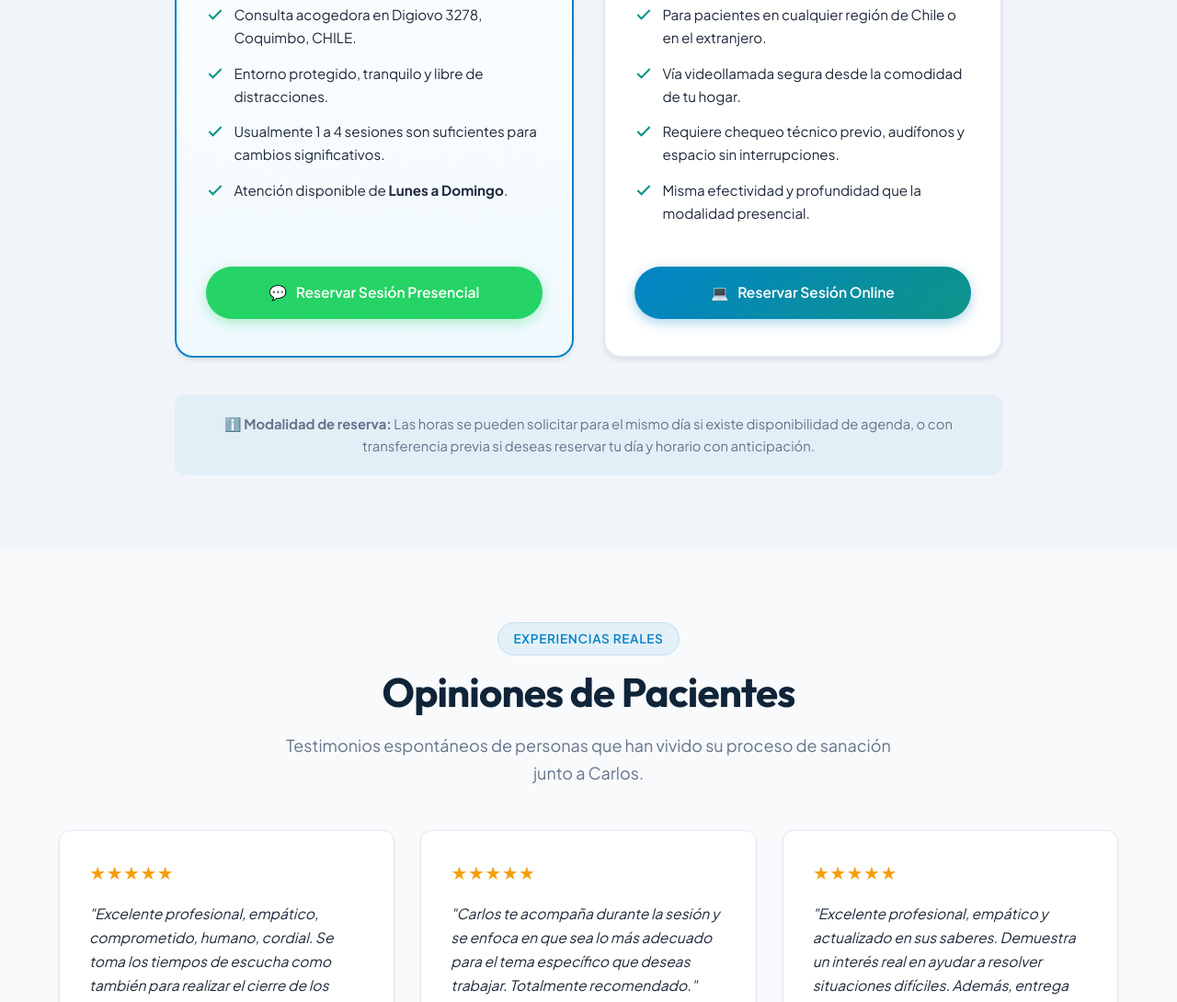
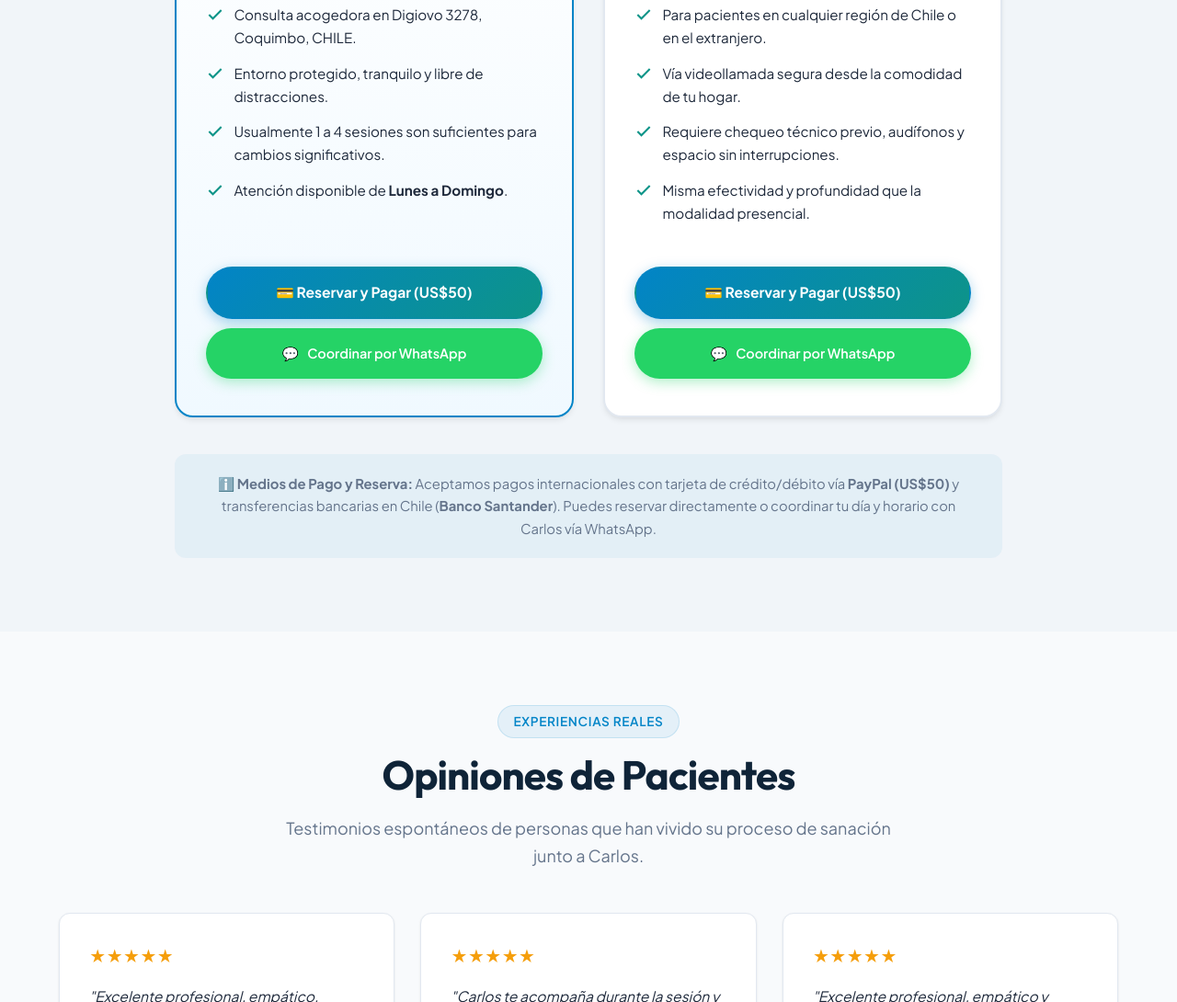
Before and after one commit to hipnosisparadespertar/hipnosisparadespertar.github.io, a plain HTML site: page index.html in a window 1280 px wide. Shown: the part 5625-6715 px from the top of the page at 92% size. Drawn offline with Linux system fonts and the light colour scheme.

Commit message:
Add files via upload

```diff
--- a/index.html
+++ b/index.html
@@ -374,9 +374,14 @@
               </li>
             </ul>
 
-            <a href="https://wa.me/56993438325?text=Hola%20Carlos,%20quisiera%20reservar%20una%20sesión%20PRESENCIAL%20en%20Coquimbo." target="_blank" rel="noopener" class="btn btn-whatsapp" style="width: 100%;">
-              <span>💬</span> Reservar Sesión Presencial
-            </a>
+            <div style="display: flex; flex-direction: column; gap: 0.65rem; margin-top: auto;">
+              <button type="button" class="btn btn-primary open-payment-btn" data-service="Sesión Presencial en Coquimbo" style="width: 100%; justify-content: center; font-weight: 700;">
+                💳 Reservar y Pagar (US$50)
+              </button>
+              <a href="https://wa.me/56993438325?text=Hola%20Carlos,%20quisiera%20reservar%20una%20sesión%20PRESENCIAL%20en%20Coquimbo." target="_blank" rel="noopener" class="btn btn-whatsapp" style="width: 100%; justify-content: center; font-size: 0.9rem;">
+                <span>💬</span> Coordinar por WhatsApp
+              </a>
+            </div>
           </div>
 
           <!-- Sesión Online -->
@@ -408,14 +413,19 @@
               </li>
             </ul>
 
-            <a href="https://wa.me/56993438325?text=Hola%20Carlos,%20quisiera%20reservar%20una%20sesión%20ONLINE." target="_blank" rel="noopener" class="btn btn-primary" style="width: 100%;">
-              <span>💻</span> Reservar Sesión Online
-            </a>
+            <div style="display: flex; flex-direction: column; gap: 0.65rem; margin-top: auto;">
+              <button type="button" class="btn btn-primary open-payment-btn" data-service="Sesión Online" style="width: 100%; justify-content: center; font-weight: 700;">
+                💳 Reservar y Pagar (US$50)
+              </button>
+              <a href="https://wa.me/56993438325?text=Hola%20Carlos,%20quisiera%20reservar%20una%20sesión%20ONLINE." target="_blank" rel="noopener" class="btn btn-whatsapp" style="width: 100%; justify-content: center; font-size: 0.9rem;">
+                <span>💬</span> Coordinar por WhatsApp
+              </a>
+            </div>
           </div>
         </div>
 
         <div class="pricing-note">
-          <strong>ℹ️ Modalidad de reserva:</strong> Las horas se pueden solicitar para el mismo día si existe disponibilidad de agenda, o con transferencia previa si deseas reservar tu día y horario con anticipación.
+          <strong>ℹ️ Medios de Pago y Reserva:</strong> Aceptamos pagos internacionales con tarjeta de crédito/débito vía <strong>PayPal (US$50)</strong> y transferencias bancarias en Chile (<strong>Banco Santander</strong>). Puedes reservar directamente o coordinar tu día y horario con Carlos vía WhatsApp.
         </div>
       </div>
     </section>
```
